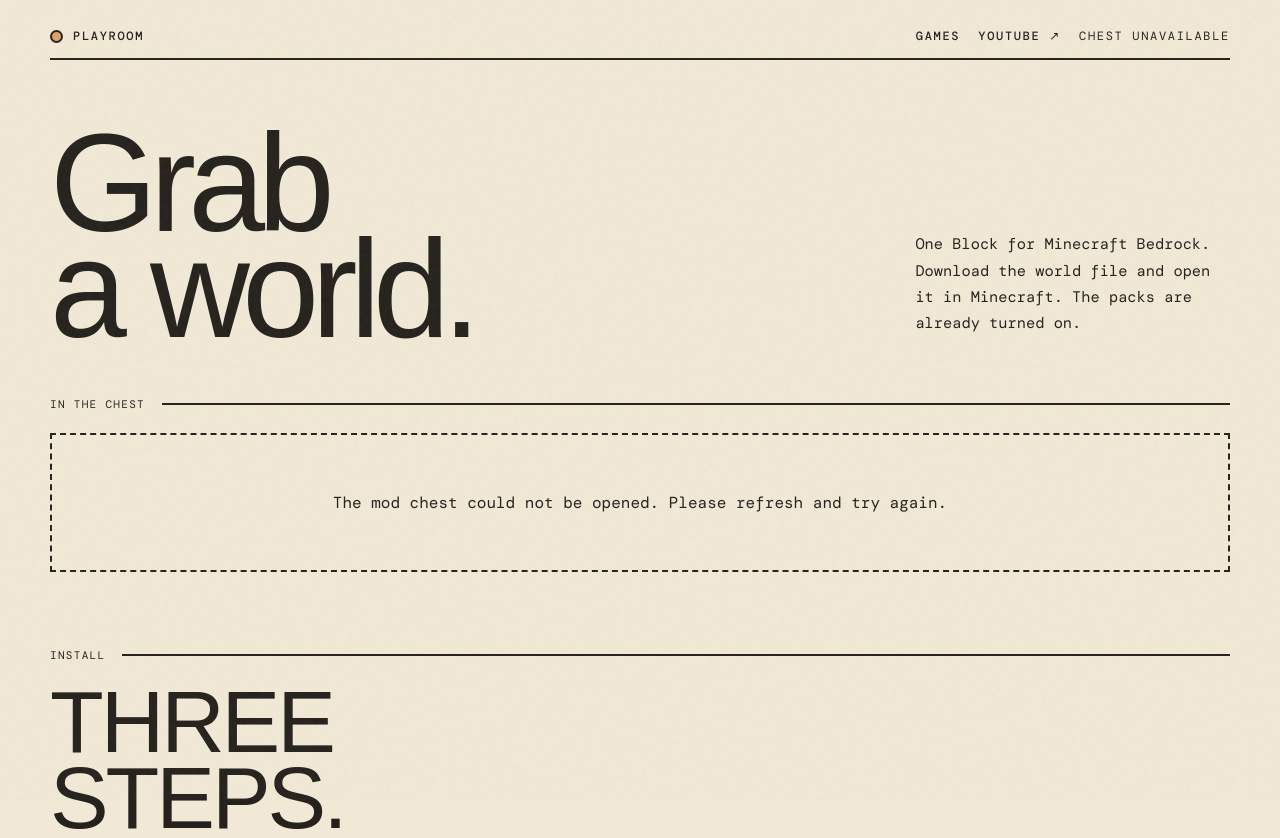
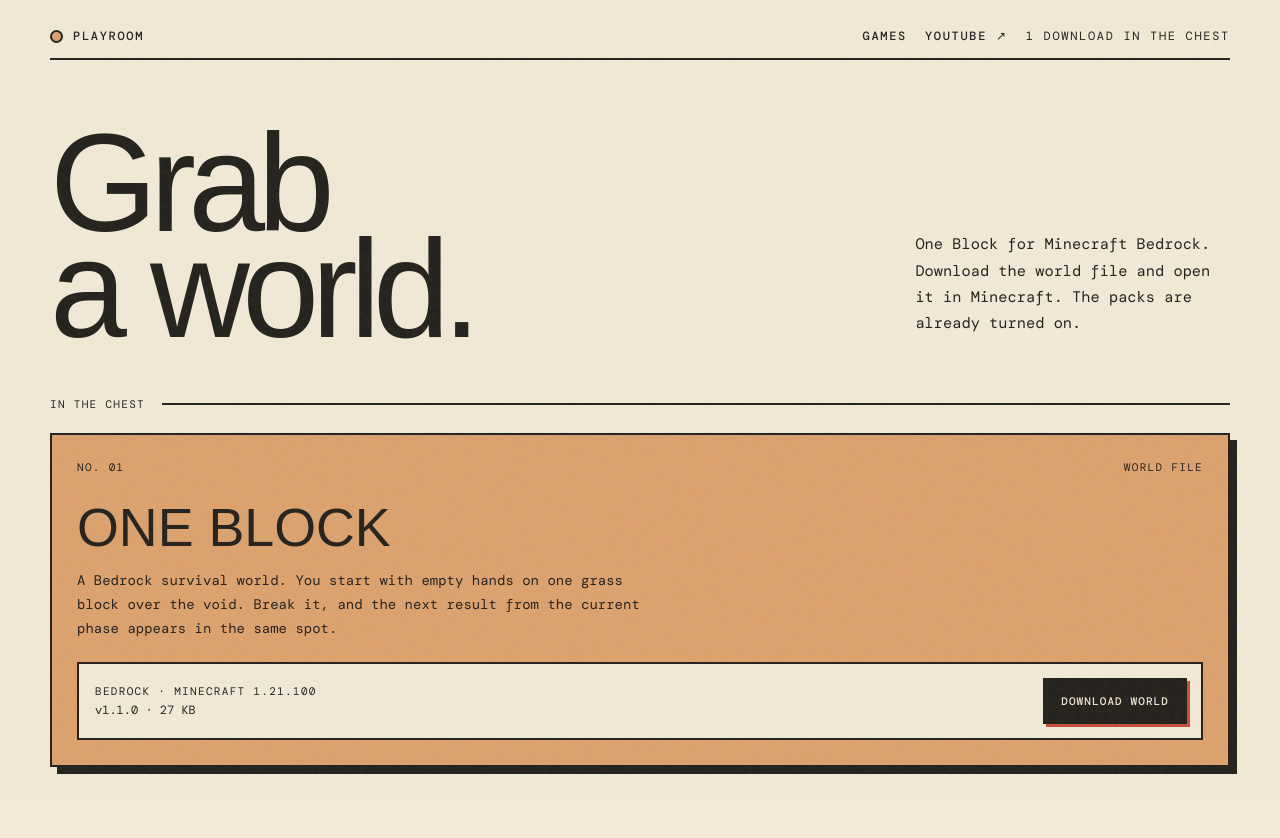
Before and after one commit to CourtzPy/fun-times-games, a plain HTML site: page mods.html in a window 1280 px wide. Shown: the top 838 px of the page. Drawn offline with nearby package versions, Linux system fonts and the light colour scheme; a web font is replaced by a local one.

Commit message:
Keep the One Block download link from crashing the mods page.
Co-authored-by: Cursor <cursoragent@cursor.com>

```diff
--- a/mods.html
+++ b/mods.html
@@ -151,7 +151,7 @@
 
     function safeFile(file) {
       if (typeof file !== "string") return "";
-      const value = file.trim();
+      let value = file.trim();
       if (/^https:\/\//i.test(value)) {
         try {
           const url = new URL(value);
```
